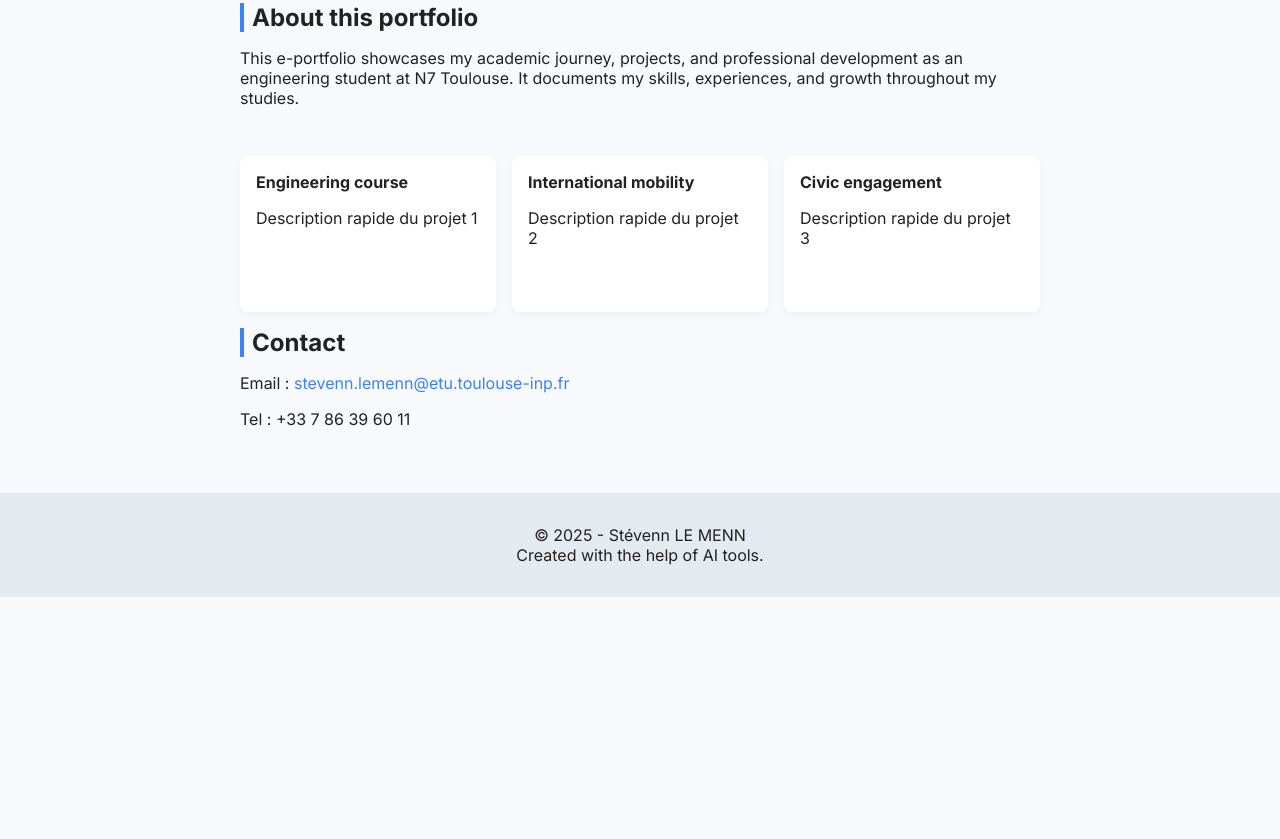
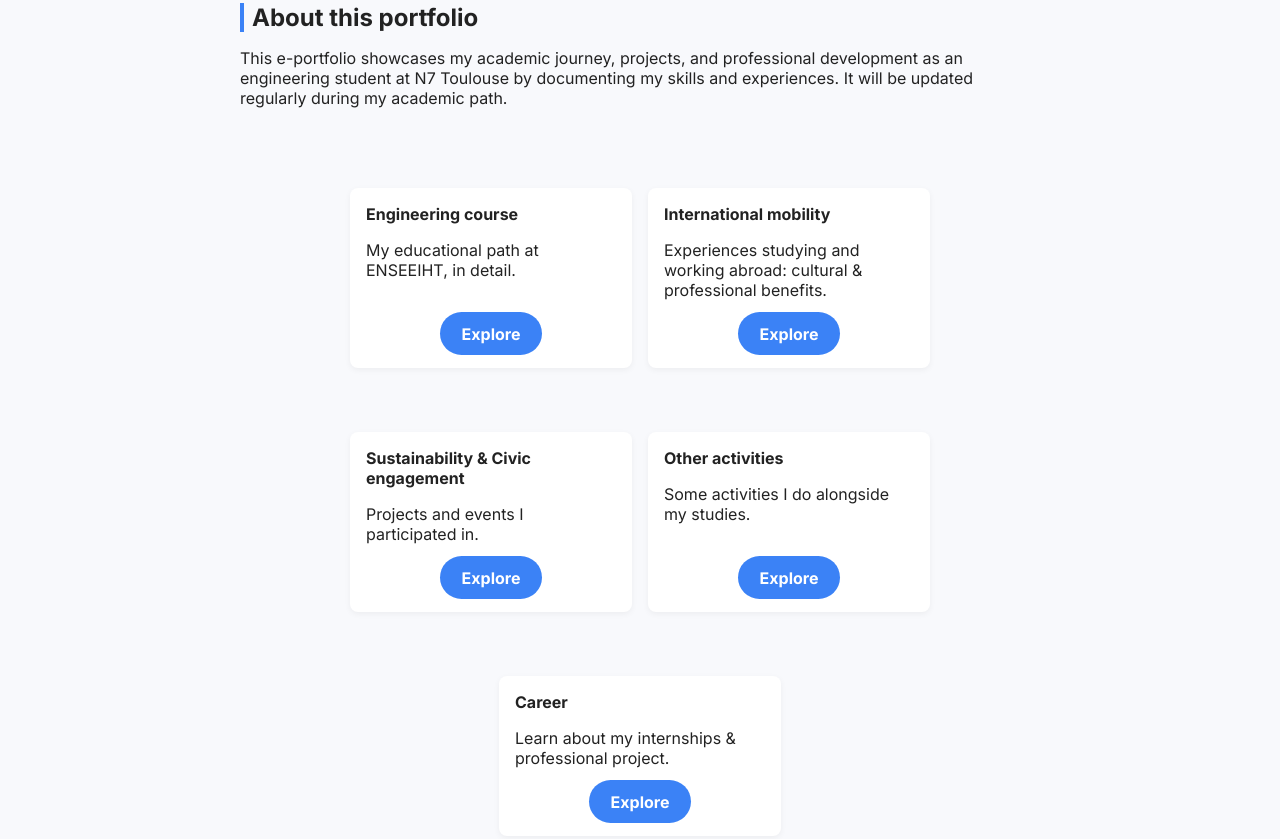
Before and after one commit to PasteYT/portfolio, a plain HTML site: page index.html in a window 1280 px wide. Shown: the part 549-1388 px from the top of the page. Before the commit the page ends 1146 px from the top, so only its background shows below. Drawn offline with Linux system fonts and the light colour scheme.

Commit message:
Update index.html

```diff
--- a/index.html
+++ b/index.html
@@ -24,15 +24,21 @@
   <nav style="position: fixed; top: 0; left: 0; width: 100%; max-width: 100vw; background: #2563eb; color: white; display: flex; justify-content: space-between; align-items: center; padding: 1rem 1.5rem; box-shadow: 0 2px 6px rgba(0,0,0,0.1); z-index: 1000; box-sizing: border-box;">
 
     <div style="font-weight: bold; font-size: 1.2rem;">
-      Stévenn LE MENN <span style="color: rgba(255, 255, 255, 0.6); font-size: 0.9rem;">| Student Engineer</span>
+      <a href="index.html" style="color: white; text-decoration: none;">
+        Stévenn LE MENN
+      </a><span style="color: rgba(255, 255, 255, 0.6); font-size: 0.9rem;">| Student Engineer</span>
     </div>
 
     <div style="display: flex; gap: 0.5rem; align-items: center;">
-      <a href="page1.html" style="color: white; text-decoration: none;">Projet 1</a>
+      <a href="page1.html" style="color: white; text-decoration: none;">Engineering course</a>
       <span style="color: rgba(204, 204, 204, 0.6);">|</span>
-      <a href="page2.html" style="color: white; text-decoration: none;">Projet 2</a>
+      <a href="page2.html" style="color: white; text-decoration: none;">International mobility</a>
       <span style="color: rgba(204, 204, 204, 0.6);">|</span>
-      <a href="page3.html" style="color: white; text-decoration: none;">Projet 3</a>
+      <a href="page3.html" style="color: white; text-decoration: none;">Sustainability & Civic engagement</a>
+      <span style="color: rgba(204, 204, 204, 0.6);">|</span>
+      <a href="page4.html" style="color: white; text-decoration: none;">Other activities</a>
+      <span style="color: rgba(204, 204, 204, 0.6);">|</span>
+      <a href="page5.html" style="color: white; text-decoration: none;">Career</a>
     </div>
   </nav>
 
@@ -57,34 +63,69 @@
   <section>
     <h2>About this portfolio</h2>
     <p>
-      This e-portfolio showcases my academic journey, projects, and professional development as an engineering student at N7 Toulouse. It documents my skills, experiences, and growth throughout my studies.
+      This e-portfolio showcases my academic journey, projects, and professional development as an engineering student at N7 Toulouse by documenting my skills and experiences. It will be updated regularly during my academic path.
     </p>
   </section>
 
   <section>
-    <div style="display: flex; flex-wrap: wrap; gap: 1rem; justify-content: space-between;">
+    <div style="display: flex; flex-wrap: wrap; gap: 2rem 1rem; justify-content: center;">
 
-      <a href="page1.html" style="flex: 1 1 calc(33% - 1rem); text-decoration: none;">
-        <div style="background: white; padding: 1rem; border-radius: 8px; box-shadow: 0 2px 6px rgba(0,0,0,0.05); color: #222; height: 100%;">
+      <div style="display: flex; flex-direction: column; justify-content: flex-start; background: white; padding: 1rem; border-radius: 8px; box-shadow: 0 2px 6px rgba(0,0,0,0.05); color: #222; flex: 0 1 250px; margin-top: 2rem;">
         <strong>Engineering course</strong>
-          <p>Description rapide du projet 1</p>
+        <p style="margin-bottom: 1.5rem;">My educational path at ENSEEIHT, in detail.</p>
+        <div style="text-align: center; margin-top: auto; margin-bottom: 0.5rem;">
+          <a href="page1.html" class="button">Explore</a>
         </div>
-      </a>
+      </div>
 
-      <a href="page2.html" style="flex: 1 1 calc(33% - 1rem); text-decoration: none;">
-        <div style="background: white; padding: 1rem; border-radius: 8px; box-shadow: 0 2px 6px rgba(0,0,0,0.05); color: #222; height: 100%;">
+      <div style="display: flex; flex-direction: column; justify-content: flex-start; background: white; padding: 1rem; border-radius: 8px; box-shadow: 0 2px 6px rgba(0,0,0,0.05); color: #222; flex: 0 1 250px; margin-top: 2rem;">
         <strong>International mobility</strong>
-          <p>Description rapide du projet 2</p>
+        <p style="margin-bottom: 1.5rem;">Experiences studying and working abroad: cultural & professional benefits.</p>
+        <div style="text-align: center; margin-top: auto; margin-bottom: 0.5rem;">
+          <a href="page2.html" class="button">Explore</a>
         </div>
-      </a>
+      </div>
 
-      <a href="page3.html" style="flex: 1 1 calc(33% - 1rem); text-decoration: none;">
-        <div style="background: white; padding: 1rem; border-radius: 8px; box-shadow: 0 2px 6px rgba(0,0,0,0.05); color: #222; height: 100%;">
-          <strong>Civic engagement</strong>
-          <p>Description rapide du projet 3</p>
+      <div style="display: flex; flex-direction: column; justify-content: flex-start; background: white; padding: 1rem; border-radius: 8px; box-shadow: 0 2px 6px rgba(0,0,0,0.05); color: #222; flex: 0 1 250px; margin-top: 2rem;">
+        <strong>Sustainability & Civic engagement</strong>
+        <p style="margin-bottom: 1.5rem;">Projects and events I participated in.</p>
+        <div style="text-align: center; margin-top: auto; margin-bottom: 0.5rem;">
+          <a href="page3.html" class="button">Explore</a>
         </div>
-      </a>
+      </div>
 
+      <div style="display: flex; flex-direction: column; justify-content: flex-start; background: white; padding: 1rem; border-radius: 8px; box-shadow: 0 2px 6px rgba(0,0,0,0.05); color: #222; flex: 0 1 250px; margin-top: 2rem;">
+        <strong>Other activities</strong>
+        <p style="margin-bottom: 1.5rem;">Some activities I do alongside my studies.</p>
+        <div style="text-align: center; margin-top: auto; margin-bottom: 0.5rem;">
+          <a href="page4.html" class="button">Explore</a>
+        </div>
+      </div>
+
+      <div style="display: flex; flex-direction: column; justify-content: flex-start; background: white; padding: 1rem; border-radius: 8px; box-shadow: 0 2px 6px rgba(0,0,0,0.05); color: #222; flex: 0 1 250px; margin-top: 2rem;">
+        <strong>Career</strong>
+        <p style="margin-bottom: 1.5rem;">Learn about my internships & professional project.</p>
+        <div style="text-align: center; margin-top: auto; margin-bottom: 0.5rem;">
+          <a href="page5.html" class="button">Explore</a>
+        </div>
+      </div>
+
+    </div>
+  </section>
+
+
+
+  <section style="margin-top: 5rem;">
+    <h2>More about me</h2>
+
+    <div style="max-width: 560px; margin: 0 auto 1rem auto;">
+      <iframe width="100%" height="315" src="https://www.youtube.com/embed/VIDEOLINK"
+              title="YouTube video player" frameborder="0" allowfullscreen></iframe>
+    </div>
+
+    <div style="text-align: center; margin-top: 1rem; display: flex; justify-content: center; gap: 1rem;">
+      <a href="CV_French.pdf" class="button">CV (FR)</a>
+      <a href="CV_English.pdf" class="button">CV (EN)</a>
     </div>
   </section>
 
@@ -99,4 +140,24 @@
     Created with the help of AI tools.
   </footer>
 </body>
+
+<style>
+  .button {
+    background-color: #3b82f6;
+    color: white;
+    padding: 0.6rem 1.2rem;
+    border-radius: 9999px;
+    text-decoration: none;
+    font-weight: bold;
+    transition: all 0.3s;
+    border: 2px solid transparent;
+  }
+
+  .button:hover {
+    background-color: white;
+    color: #3b82f6;
+    border: 2px solid #3b82f6;
+  }
+</style>
+
 </html>
```
Lines whose indentation alone changed are shown as unchanged.
